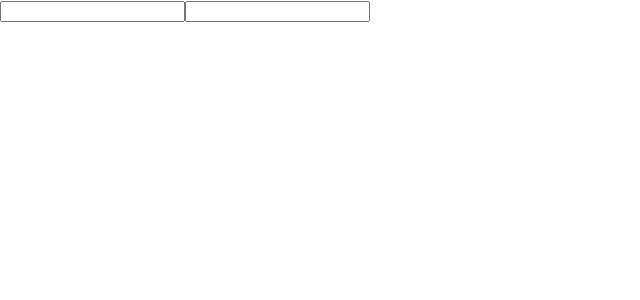
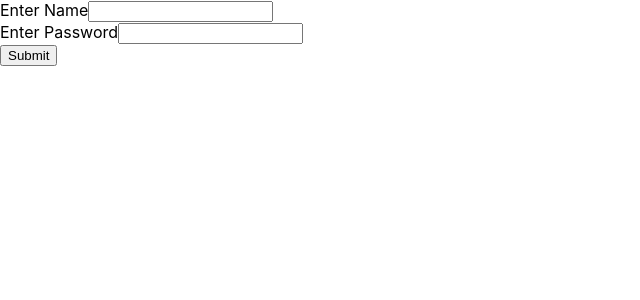
Before and after one commit to BrentBauman86/strider-rails-api-react-redux-app, a React (Create React App) app in the folder strider-frontend/: page / in a window 1280 px wide. Shown: the top 300 px of the page, without its empty margins (0-640 px from the left). Built offline with nearby package versions, Linux system fonts and the light colour scheme.

Commit message:
build input form validations

```diff
--- a/strider-frontend/src/components/Login.js
+++ b/strider-frontend/src/components/Login.js
@@ -2,17 +2,45 @@ import React from 'react'
 import { Field, reduxForm } from 'redux-form';
 
 class Login extends React.Component {
-    renderInput() {
-        return <input />;
+    renderInput({ input, label, meta }) {
+        console.log(meta);
+        return (
+          <div className="field">
+            <label>{label}</label>
+            <input {...input}/>
+            <div>{meta.error}</div>
+          </div>
+      );
     }
+
+    onSubmit(formValues) {
+        console.log(formValues);
+    }
+
     render() {
         return (
-            <form>
-                <Field name="name" component={this.renderInput}/>
-                <Field name="password" component={this.renderInput}/>
+            <form onSubmit={this.props.handleSubmit(this.onSubmit)}className="ui form">
+                <Field name="name" label="Enter Name" component={this.renderInput}/>
+                <Field name="password" label="Enter Password" component={this.renderInput}/>
+                <button className="ui button primary">Submit</button>
             </form>
         );
     }
 }
 
-export default reduxForm({form: 'login'})(Login);
+const validate = formValues => {
+    console.log(formValues)
+    const errors = {};
+
+    if (!formValues.name) {
+        errors.name = "Please enter your name";
+    }
+
+    if (!formValues.password) {
+        errors.password = "Invalid password";
+    }
+
+    return errors;
+}
+
+export default reduxForm({form: 'login', validate})(Login);
```
